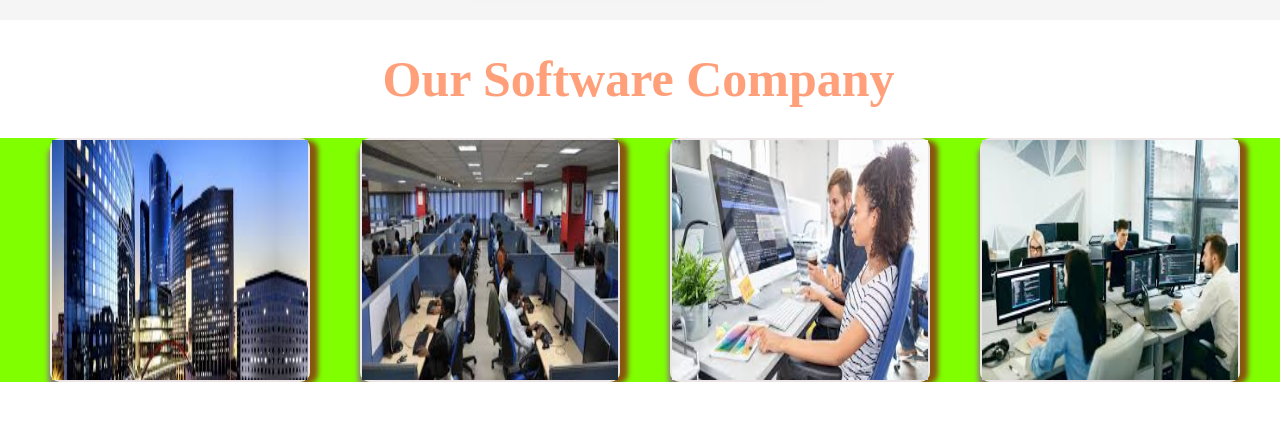
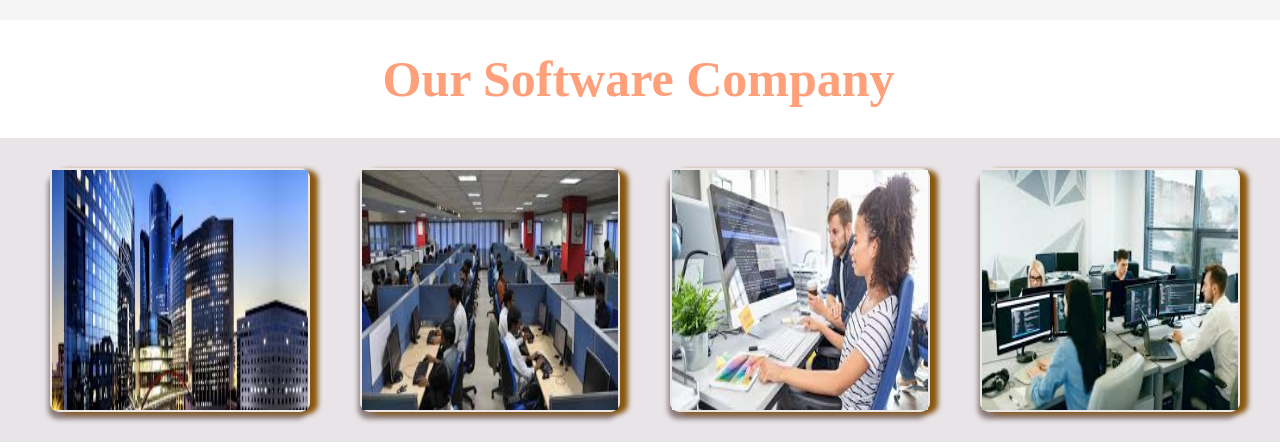
Before and after one commit to Dipok-Borman/demo, a plain HTML site: page index.html in a window 1280 px wide. Shown: the part 1580-2028 px from the top of the page. Drawn offline with Linux system fonts and the light colour scheme; grey boxes are pictures that could not be loaded.

Commit message:
over complete hoice

```diff
--- a/style.css
+++ b/style.css
@@ -155,7 +155,8 @@ section.company h1 {
     width: 100%;
     /* float: left; */
     overflow: hidden;
-    background-color: chartreuse;
+    background-color: #e8e4e8;
+    padding: 30px 0.1px;
 }
 
 .companyB .singleBlock {
```
